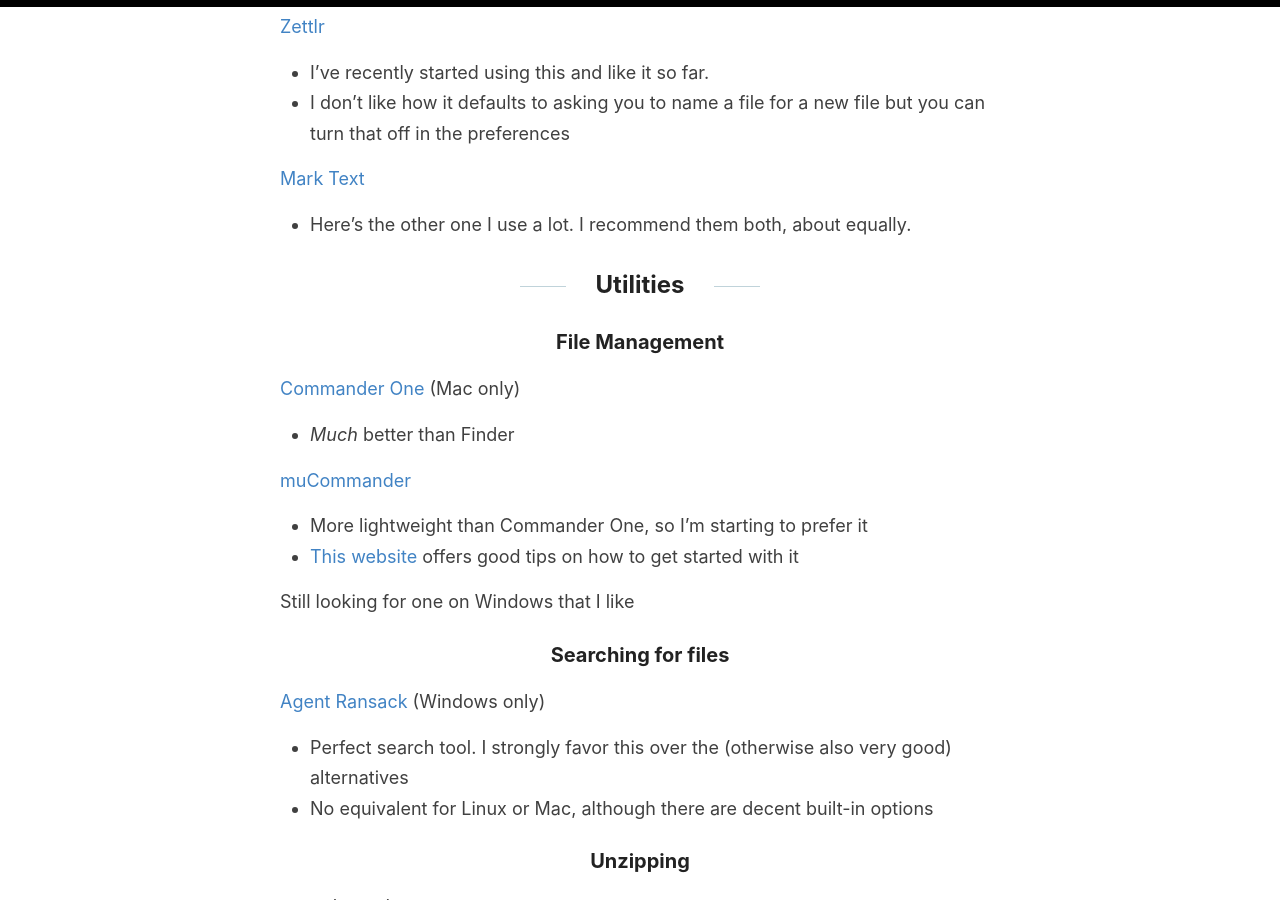
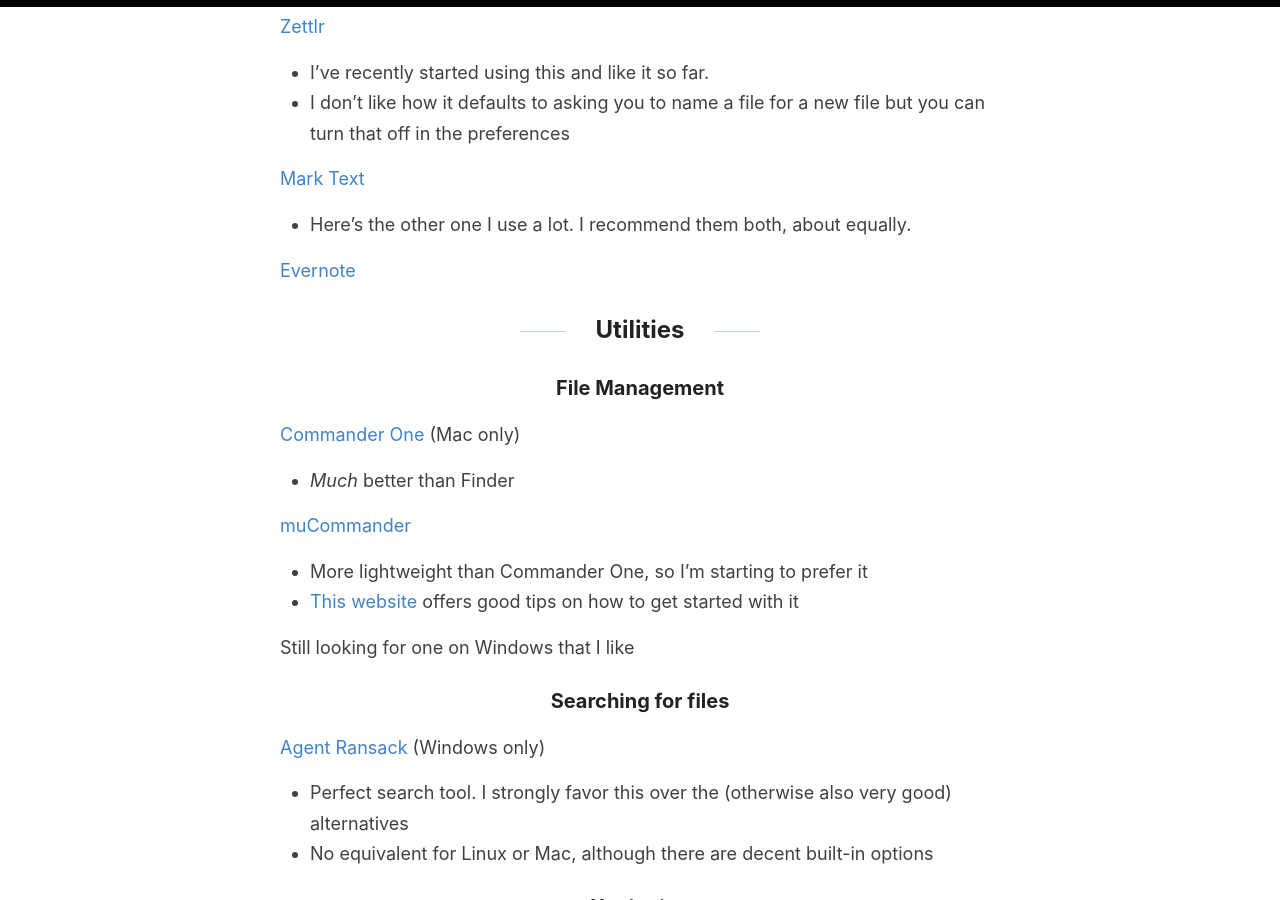
Before and after one commit to jss367/blog, a Jekyll site: the page built from _posts/2018-10-10-Software-I-Use.md, in a window 1280 px wide and 900 px high, scrolled down 1075 px. Built offline with Jekyll 4.4.1, drawn with Linux system fonts in a browser that asks for light colours.

Commit message:
Update 2018-10-10-Software-I-Use.md

```diff
--- a/_posts/2018-10-10-Software-I-Use.md
+++ b/_posts/2018-10-10-Software-I-Use.md
@@ -34,6 +34,8 @@ Note that you can also use a full IDE as a text editor. Only makes sense if you'
 
 [Mark Text](https://marktext.app/)
 * Here's the other one I use a lot. I recommend them both, about equally.
+
+[Evernote](https://evernote.com/)
 
 ## Utilities
 
```
